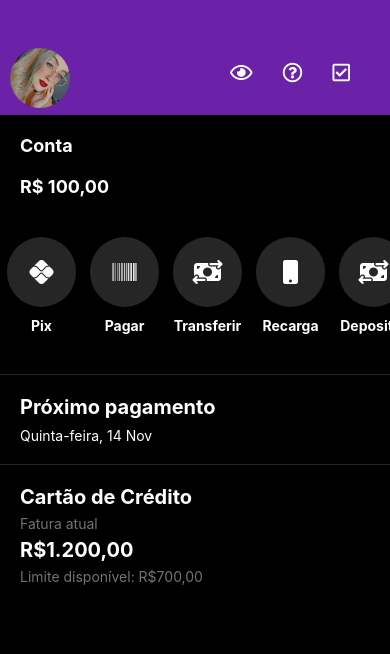
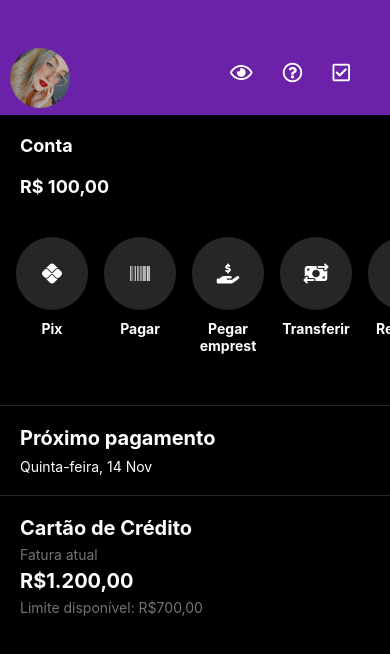
Before and after one commit to LineLemos/AnineBank, a React Native app: screen /Home in a window 390 px wide. Shown: the top 654 px of the page. Built offline with nearby package versions, Linux system fonts and the light colour scheme.

Commit message:
não aguento maaais

```diff
--- a/src/components/Buttons.js
+++ b/src/components/Buttons.js
@@ -2,7 +2,6 @@ import { TouchableOpacity, StyleSheet, Text, View } from "react-native";
 import { FlatList, ScrollView } from "react-native-gesture-handler";
 import FontAwesome5 from "react-native-vector-icons/FontAwesome5";
 import FontAwesome6 from "react-native-vector-icons/FontAwesome6";
-
 
 export default function Buttons({ onPress }) {
 
@@ -10,75 +9,83 @@ const buttons = [
     {
       id: 1,
       title: "Pix",
-    icon: <FontAwesome6 name="pix" size={24} color="#fff" />,
+      icon: <FontAwesome6 name="pix" size={20} color="#fff" />,
     },
     {
       id: 2,
       title: "Pagar",
-    icon: <FontAwesome5 name="barcode" size={24} color="#fff" />,
+      icon: <FontAwesome5 name="barcode" size={20} color="#fff" />,
     },
     {
       id: 3,
-    title: "Transferir",
-    icon: <FontAwesome6 name="money-bill-transfer" size={24} color="#fff" />,
+      title: "Pegar emprest",
+      icon: <FontAwesome6 name="hand-holding-dollar" size={20} color="#fff" />,
     },
     {
       id: 4,
-    title: "Recarga",
-    icon: <FontAwesome5 name="mobile" size={24} color="#fff" />,
+      title: "Transferir",
+      icon: <FontAwesome6 name="money-bill-transfer" size={20} color="#fff" />,
     },
     {
       id: 5,
-    title: "Depositar",
-    icon: <FontAwesome6 name="money-bill-transfer" size={24} color="#fff" />,
+      title: "Recarga",
+      icon: <FontAwesome5 name="mobile" size={20} color="#fff" />,
     },
     {
       id: 6,
-    title: "Caixinhas",
-    icon: <FontAwesome6 name="circle-dollar-to-slot" size={24} color="#fff" />,
+      title: "Depositar",
+      icon: <FontAwesome6 name="money-bill-transfer" size={20} color="#fff" />,
     },
     {
       id: 7,
+      title: "Caixinhas",
+      icon:
+        <FontAwesome6 name="circle-dollar-to-slot" size={20} color="#fff" />
+    },
+    {
+      id: 8,
       title: "Investir",
-    icon: <FontAwesome5 name="signal" size={24} color="#fff" />,
+      icon: <FontAwesome5 name="signal" size={20} color="#fff" />,
     },
   ];
 
   return (
     <View>
-        <FlatList data={buttons}
-        contentContainerStyle
+      <FlatList
+        data={buttons}
+        contentContainerStyle={{paddingHorizontal:8, alignItems:'center'}}
         horizontal
         showsHorizontalScrollIndicator={false}
-        renderItem={({item}) => ( <TouchableOpacity style={styles.actionButton} onPress={() => item.title === 'Pix' && onPress() }>
-        <View style={styles.areaButton}>
-            {item.icon}
-        </View>
-        <Text style={styles.labelButton}>{item.title}</Text>
+        renderItem={({ item }) => (
+          <TouchableOpacity
+            style={styles.actionButton}
+            onPress={() => item.title === "Pix" && onPress()}
+          >
+            <View style={styles.areaButton}>{item.icon}</View>
+            <Text style={styles.labelButton} numberOfLines={2}>{item.title}</Text>
           </TouchableOpacity>
-
         )}
       />
     </View>
-
   );
 }
 
 const styles = StyleSheet.create({
-
   actionButton: {
     paddingTop: 40,
-    paddingHorizontal: 7,
+    paddingHorizontal: 8,
+    alignItems: 'center',
 
   },
 
   areaButton: {
     backgroundColor: "#262626",
-    height: 70,
-    width: 69,
+    height: 73,
+    width: 72,
     borderRadius: 50,
     alignItems: "center",
     justifyContent: "center",
+
   },
 
   labelButton: {
@@ -87,7 +94,10 @@ const styles = StyleSheet.create({
     textAlign: "center",
     paddingTop: 10,
     fontWeight: "bold",
-    justifyContent: 'space-between',
+    justifyContent: "center",
+    alignItems: 'center',
+    width: 70,
+    height: 55,
 
   },
 
@@ -95,21 +105,20 @@ const styles = StyleSheet.create({
     backgroundColor: "#262626",
     width: 328,
     height: 55,
-    flexDirection: 'row',
+    flexDirection: "row",
     borderRadius: 16,
-    gap: 10,
     marginTop: 30,
-
-
+    justifyContent: 'space-between',
+    alignItems: 'center',
   },
 
   areaCardButton: {
     padding: 16,
   },
 
-  labelCardButton:{
+  labelCardButton: {
     color: "#fff",
-    fontWeight: 'bold',
+    fontWeight: "bold",
     paddingTop: 14,
   },
 });
--- a/src/screens/Home.js
+++ b/src/screens/Home.js
@@ -1,6 +1,7 @@
 import { useState } from "react";
 import { Text, View, StyleSheet } from "react-native";
 import Buttons from "../components/Buttons";
+import { TouchableOpacity } from "react-native-gesture-handler";
 
 export default function Home({ navigation }) {
   const [saldo, setSaldo] = useState(100);
@@ -21,7 +22,7 @@ const formatCurrency = (value) => {
     <View style={styles.container}>
       <Text style={styles.account}>Conta</Text>
       <Text style={styles.account}>{formatCurrency(saldo)}</Text>
-      <Buttons onPress={handlePix} />
+      <Buttons onPress={handlePix}/>
       <View style={styles.next}>
         <Text style={styles.title}>Próximo pagamento</Text>
         <Text style={styles.dateToPay}>Quinta-feira, 14 Nov</Text>
--- a/src/screens/Pix.js
+++ b/src/screens/Pix.js
@@ -3,7 +3,6 @@ import {
   TextInput,
   View,
   Text,
-  Button,
   StyleSheet,
   TouchableOpacity,
 } from "react-native";
@@ -24,12 +23,16 @@ export default function Pix({ route, navigation }) {
   };
 
   const handleInputChange = (value) => {
-    setValorPix2(value);
+
+    const cleanedValue = value.replace(/\D/g, "");
+    const floatValue = parseFloat(cleanedValue) / 100;
+
+    setValorPix2(floatValue);
     setValorPix(formatCurrency(value));
   };
 
   const sendPix = () => {
-    const valor = parseFloat(valorPix);
+    const valor = parseFloat(valorPix2);
     const valorSaldo = parseFloat(saldo);
     console.log("Transferência: ", valor);
     console.log("Saldo: ", valorSaldo);
```
Lines whose indentation alone changed are shown as unchanged.
